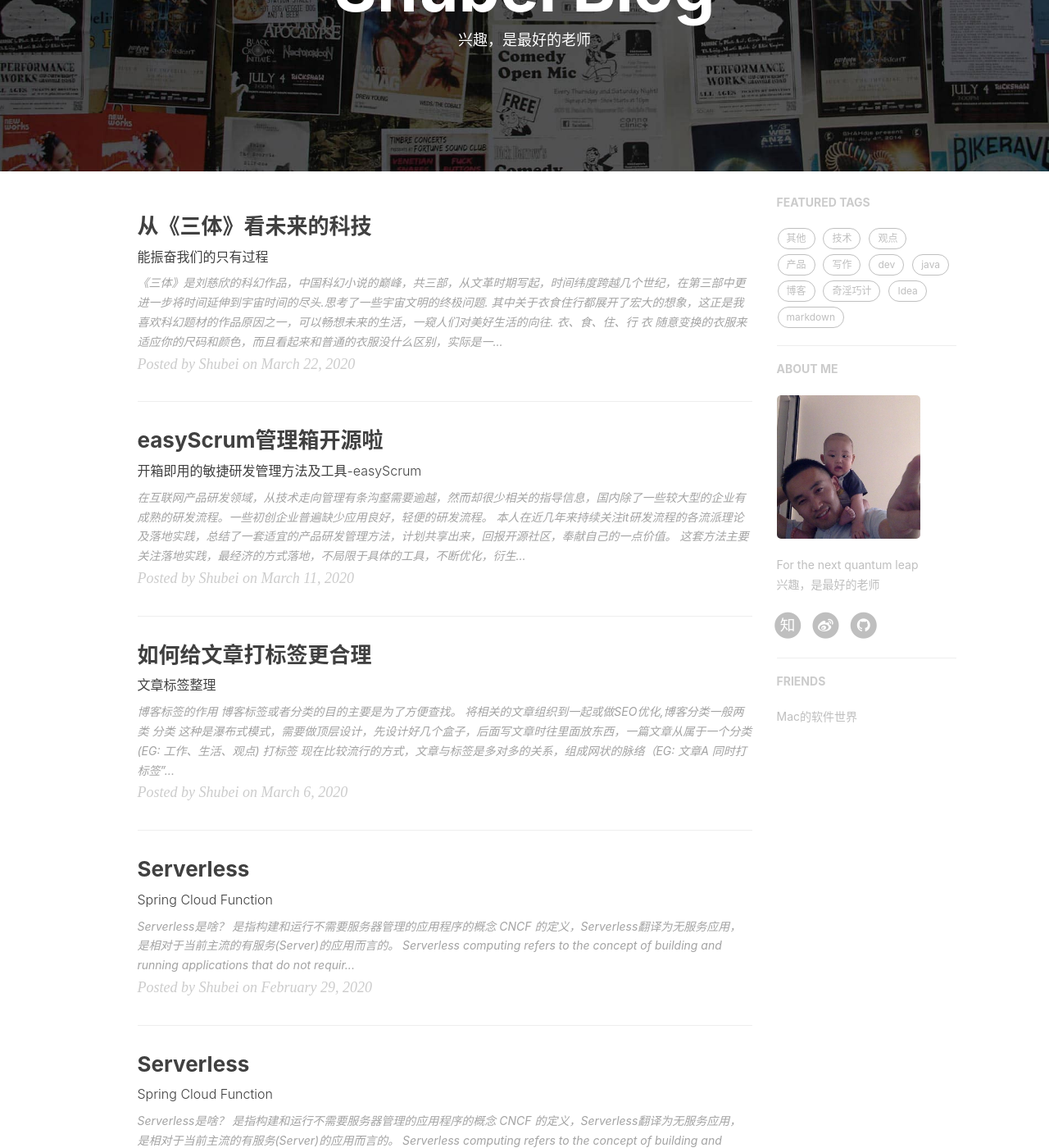
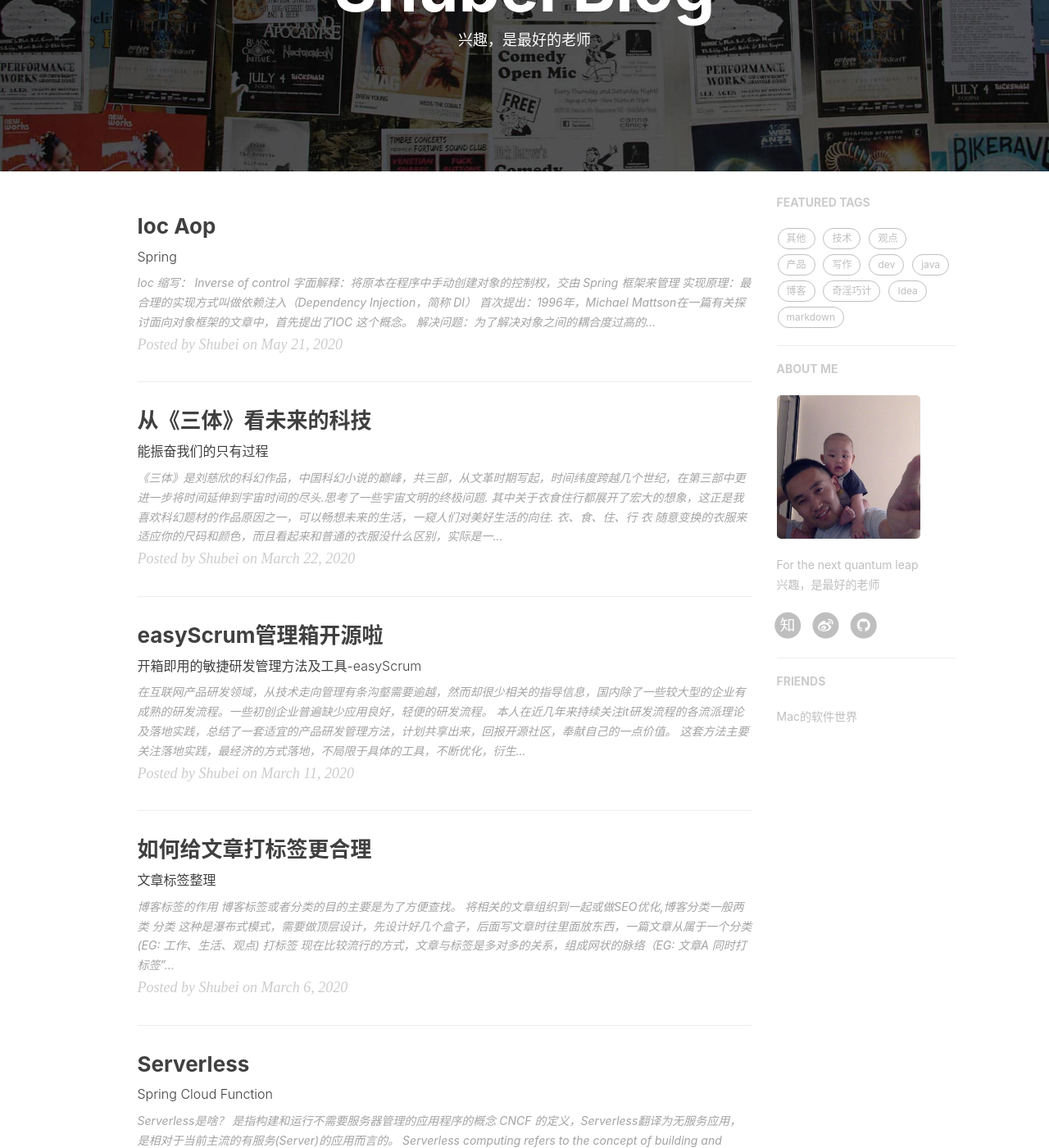
Before and after one commit to lushubei/lushubei.github.io, a Jekyll site: the page built from index.html, in a window 1280 px wide and 1400 px high, scrolled down 209 px. Shown: the whole window at 82% size. Built offline with Jekyll 4.4.1, drawn with Linux system fonts in a browser that asks for light colours; nearby versions of some CDN libraries; the list of posts is cut into pages by our own code; comment, search, counter and statistics services are not loaded; some of the changed lines change nothing that is shown.

```diff
--- a/_posts/technology/java/2020-05-21-IocAop.md
+++ b/_posts/technology/java/2020-05-21-IocAop.md
@@ -1,62 +1,28 @@
 ---
 layout:     post
-title:      "Serverless"
-subtitle:   "Spring Cloud Function"
-date:       2020-02-29 10:48:00
+title:      "Ioc Aop"
+subtitle:   "Spring"
+date:       2020-05-21 09:48:00
 author:     "Shubei"
 header-img: "img/post-bg-2015.jpg"
 catalog: true
 tags:
     - 技术
     - java
+    - Spring
 ---
 
-#### Serverless是啥？
+#### Ioc
+> 缩写： Inverse of control
+> 字面解释：将原本在程序中手动创建对象的控制权，交由 Spring 框架来管理
+> 实现原理：最合理的实现方式叫做依赖注入（Dependency Injection，简称 DI）
+> 首次提出：1996年，Michael Mattson在一篇有关探讨面向对象框架的文章中，首先提出了IOC 这个概念。
+> 解决问题：为了解决对象之间的耦合度过高的问题
 
-是指构建和运行不需要服务器管理的应用程序的概念
-
-CNCF 的定义，Serverless翻译为无服务应用，是相对于当前主流的有服务(Server)的应用而言的。
->Serverless computing refers to the concept of building and running applications that do not require server management. --- CNCF
-
-先来回顾一下Server的应用是如何工作的：
-
-例如我们要开发一个API，要做哪些事呢
-> 1. 首先,那么我们需要部署一个应用服务器(nginx/tomcat)
-> 2. 然后,我们再写一套mvc的代码(spring MVC)
-> 3. 最后，我们专心的写业务逻辑部分(说到底就是一个业务方法，记住这个方法哦)
-> 4. 另外，为了达到api的安全高可用，我们还要处理公共事务，比如服务发现、分布式、事务、熔断，配置中心等等，也可以选一些优秀的实践，来帮我们做(比如spring cloud/springboot等)
-
-这4步，在企业内部 1，2，4 是一般是技术架构师的工作。这部分工作，很多框架为我们提供了最佳实践，这点上java生态可谓是众多语言的楷模，spring一统江山，整个行业一致性非常好，大公司小公司用的都是很类似的架构。好似一批大牛架构师，提前帮大家把技术框架优化好脚手架也做好了。
-
-但在企业角度和产品价值最相关的部分是什么？ 是第3点，那个**业务方法**。
-
-框架优化的极致是什么呢？  是我们开发第3部分逻辑的时候，不用关注 1，2，4部分。写函数方法即可，于是乎，一些公有云推出了FAAS服务。
-例如：Amazon Lambda，Apache OpenWhisk，Microsoft Azure和Project Riff
-
-整个社会组成了一个大企业，这些公有云服务提供商在其中扮演着技术架构、运维、安全等一些基础应用维护者的角色，企业内部的开发更foucus在企业自身业务功能开发，社会化分工越来越细。
-
-Serverless = FAAS 在加上一些云服务
-![](http://shubei-blog.oss-cn-beijing.aliyuncs.com/pasteimageintomarkdown/2020-02-29/69205734031453.png?Expires=4736561209&OSSAccessKeyId=LTAI4Fv8o4J1qrtFrYcJsmA2&Signature=0cqK%2BmOKQX6IM81a1A3powX4nkQ%3D)
-
-Serverless 可以理解为运行在 FaaS 中的，使用了 BaaS 的函数。
-
-#### FAAS
-FaaS（Function as a Service）
-让用户抛弃了对服务器的配置和管理，仅需编写和上传核心业务代码，即可获得对应的数据结果，什么弹性扩容、自动部署这些细节的东西都交给云厂商去做了。
-
-#### BAAS
-BaaS（Backend as a Service）则是一些后端云服务，比如云数据库、对象存储、消息队列等。利用 BaaS，可以极大简化我们的应用开发难度。
-
-Serverless 的主要特点有：
-
-* 事件驱动
-  函数在 FaaS 平台中，需要通过一系列的事件来驱动函数执行。
-
-* 无状态
-  因为每次函数执行，可能使用的都是不同的容器，无法进行内存或数据共享。如果要共享数据，则只能通过第三方服务，比如 Redis 等。
-
-* 无运维
-  使用 Serverless 我们不需要关心服务器，不需要关心运维。这也是 Serverless 思想的核心。
-
-* 低成本
-  使用 Serverless 成本很低，因为我们只需要为每次函数的运行付费。函数不运行，则不花钱，也不会浪费服务器资源。
+#### Aop
+> 缩写：Aspect oriented programming
+> 字面解释：面向切面编程
+> 解决问题：AOP 主要用来解决：在不改变原有业务逻辑的情况下，增强横切逻辑代码，根本上解耦合，避免横切逻辑代码重复。
+> 实现原理：代理模式、Cglib、反射机制
+> 代理对象：JDKProxy和Cglib
+> 应用场景：Authentication 权限、Caching 缓存、Context passing 内容传递、Error handling 错误处理、Lazy loading　懒加载、Debugging　　调试、logging, tracing, profiling and monitoring　记录跟踪　优化　校准、Performance optimization　性能优化、Persistence　　持久化、Resource pooling　资源池、Synchronization　同步、Transactions 事务
```
